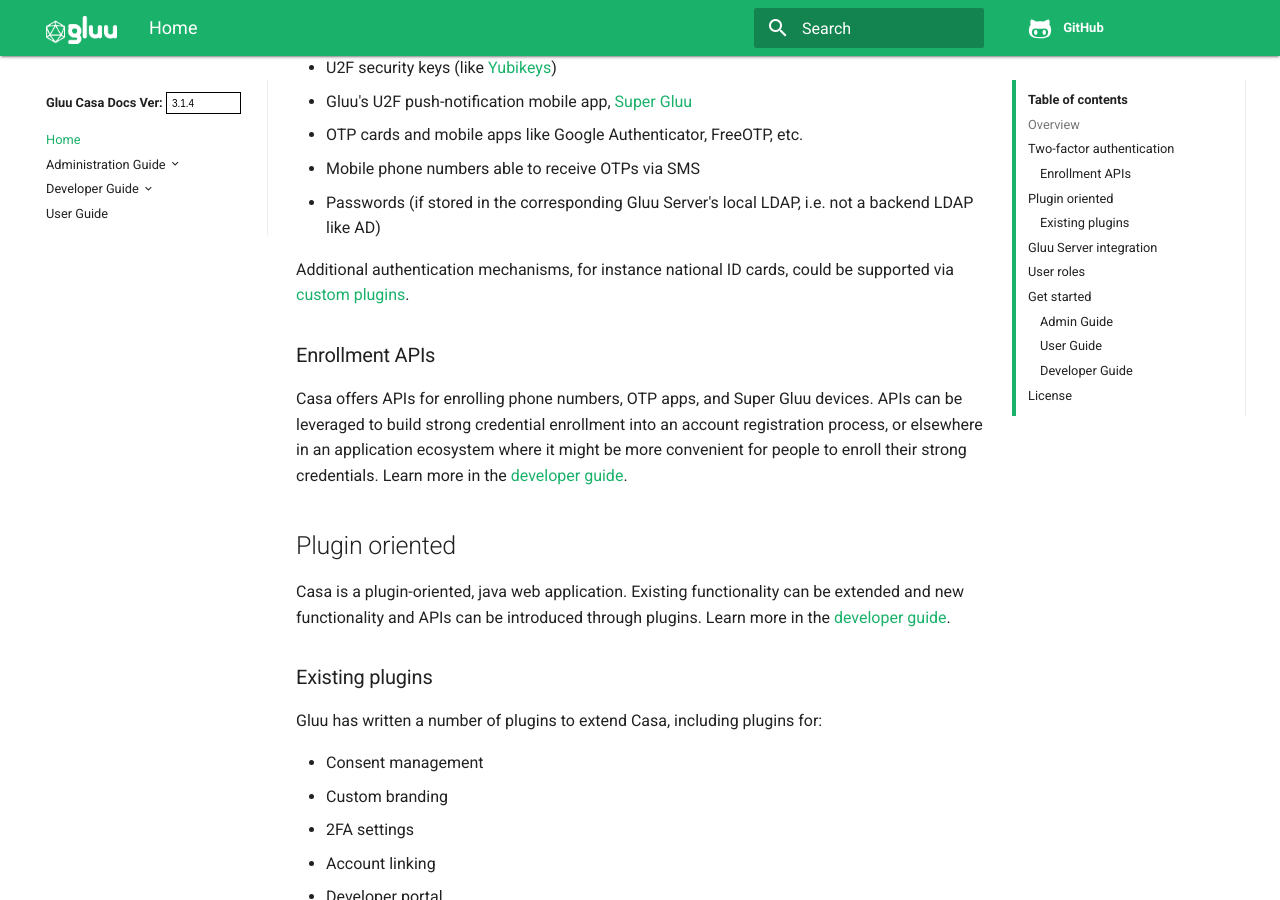
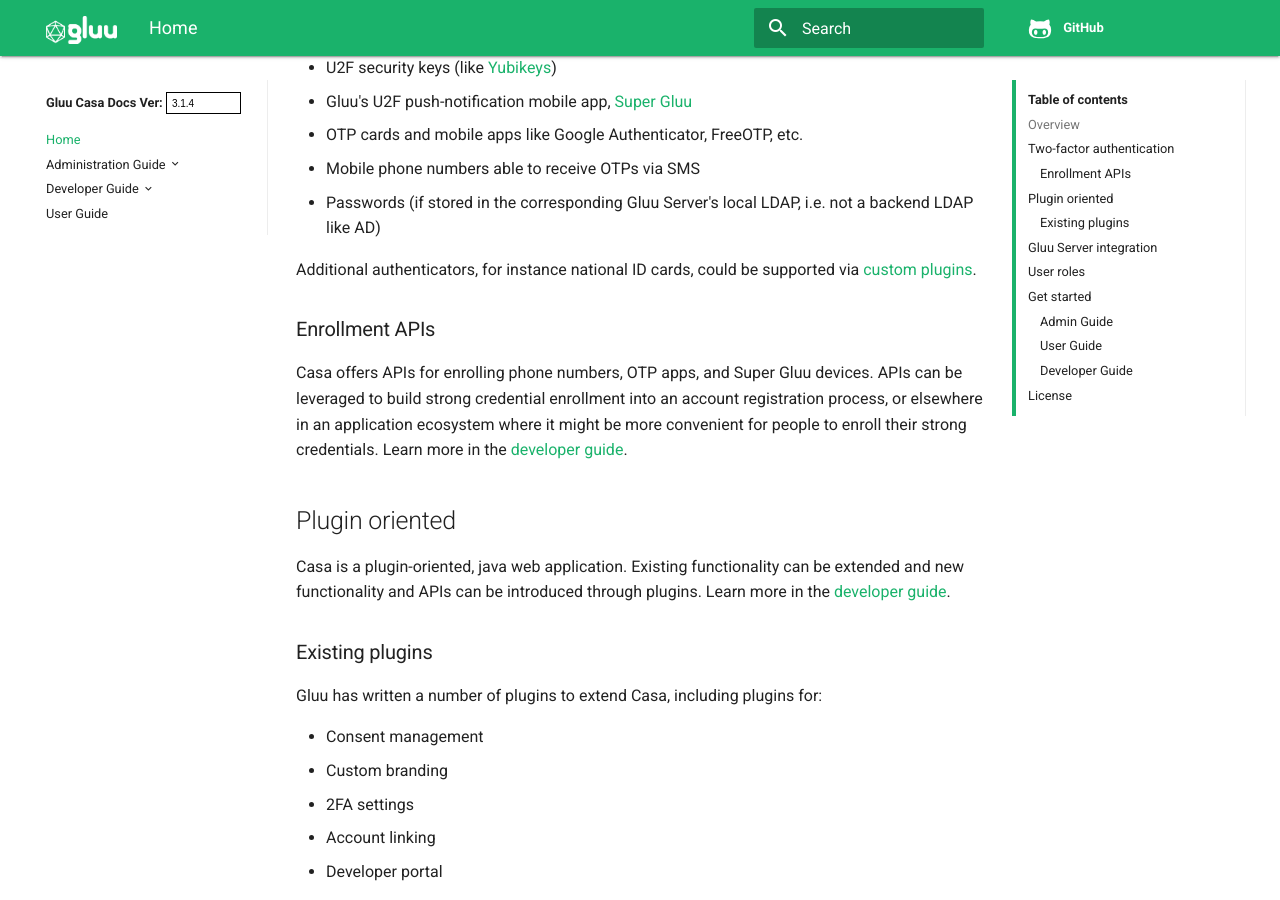
Before and after one commit to shmorri/docs-casa-prod, an MkDocs documentation site: the page built from docs/source/index.md, in a window 1280 px wide and 900 px high, scrolled down 639 px. Built offline with MkDocs 1.6.1, drawn with Linux system fonts in a browser that asks for light colours; old or Windows-style settings are respelled for this version of MkDocs.

Commit message:
Update index.md

```diff
--- a/docs/source/index.md
+++ b/docs/source/index.md
@@ -22,7 +22,7 @@ Out-of-the-box, Casa can be used to enroll and manage the following types of aut
 - Mobile phone numbers able to receive OTPs via SMS
 - Passwords (if stored in the corresponding Gluu Server's local LDAP, i.e. not a backend LDAP like AD)
 
-Additional authentication mechanisms, for instance national ID cards, could be supported via [custom plugins](#plugin-oriented).
+Additional authenticators, for instance national ID cards, could be supported via [custom plugins](#plugin-oriented).
 
 ### Enrollment APIs
 
```
